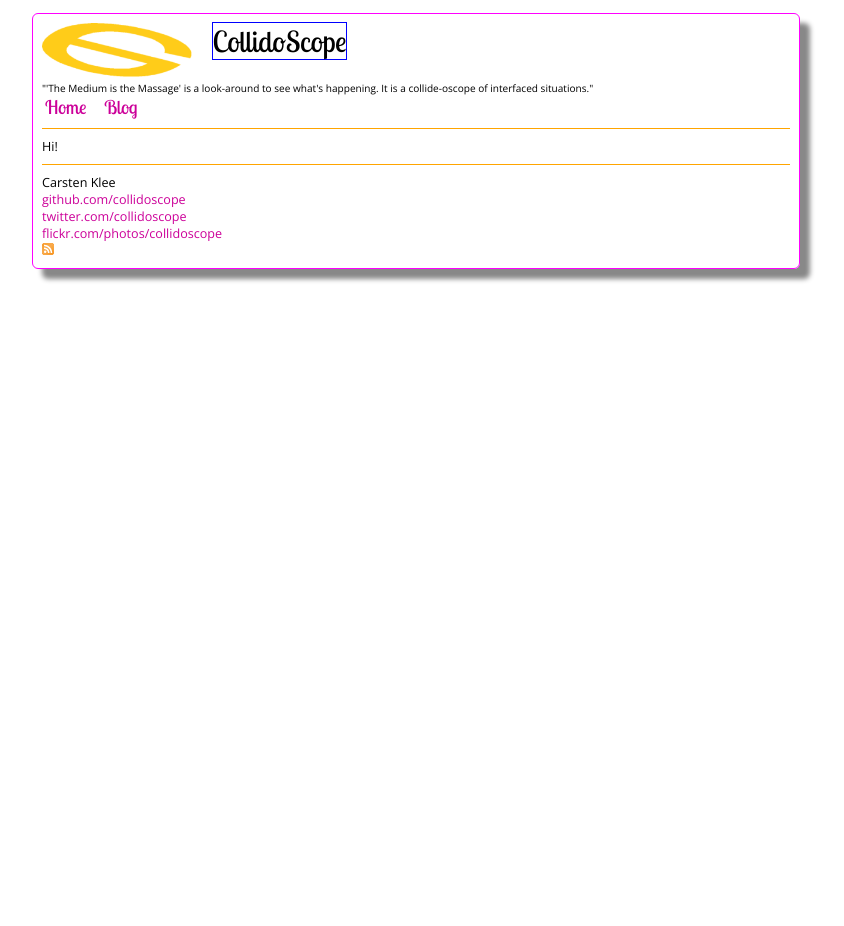
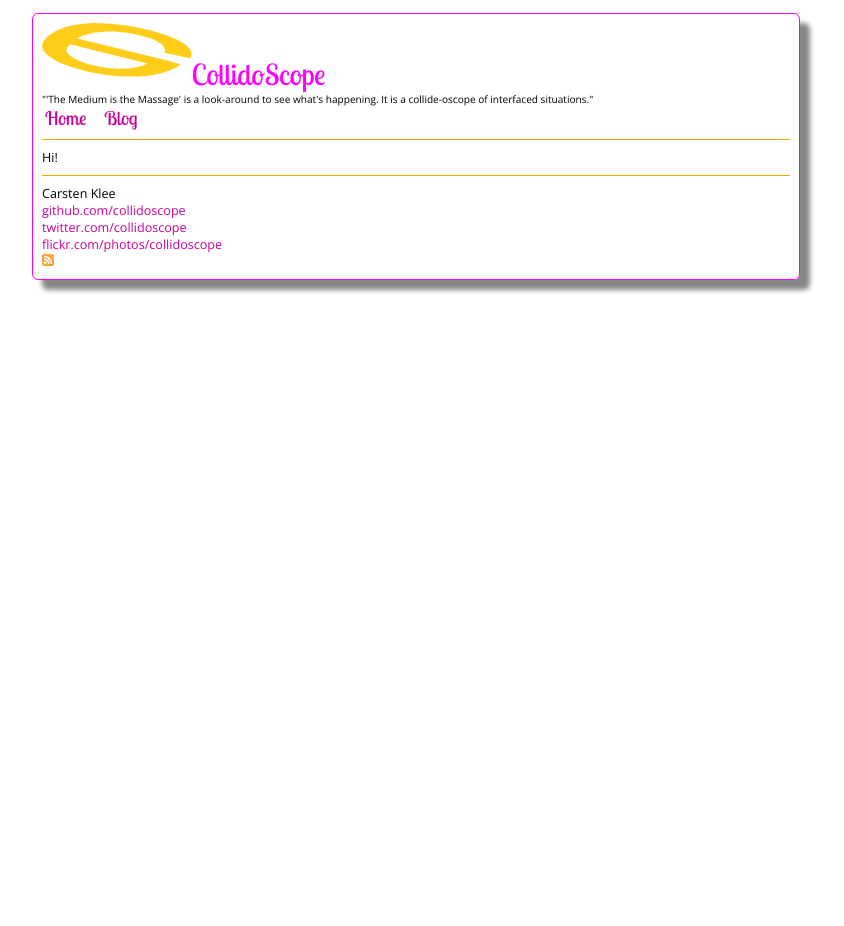
Before and after one commit to collidoscope/collidoscope.github.com, a Jekyll site: the page built from index.html, in a window 1280 px wide. Shown: the whole page, without its empty margins (224-1068 px from the left). Built offline with Jekyll 4.4.1, drawn with Linux system fonts in a browser that asks for light colours; some web fonts are replaced; Markdown is read by kramdown in place of the engine named in the settings.

Commit message:
Updated.

```diff
--- a/css/screen.css
+++ b/css/screen.css
@@ -35,7 +35,7 @@
 #logo_div{display:inline;}
 #main_logo {width:20%;}
 
-#pagename {font-size: 2.3em;font-family: 'Lobster Two';margin:0px 20px 20px 20px;border:1px solid blue;color:FF00FF;vertical-align:top}
+#pagename {font-size: 2.3em;font-family: 'Lobster Two';margin-left;color:#FF00FF;vertical-align:middle;}
 #pageteaser{font-size: 0.8em;}
 
 /* Navigation */
```
